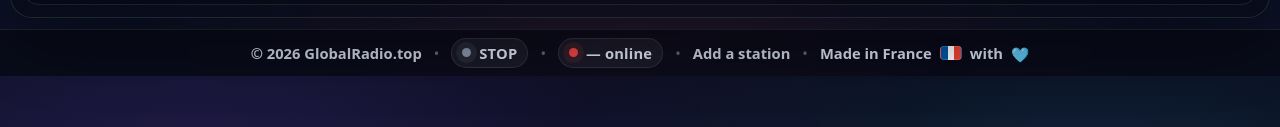
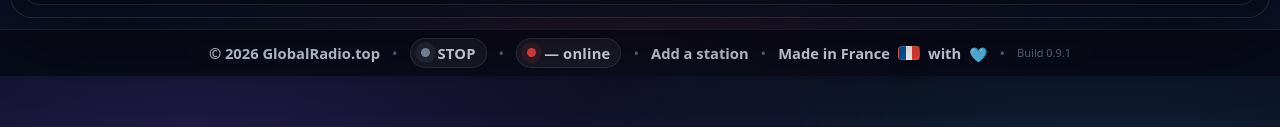
Before and after one commit to nexlyn-ai/globalradio, a website: page index.html in a window 1280 px wide. Shown: the part 724-851 px from the top of the page. Drawn offline with Linux system fonts and the light colour scheme; no server answers.

Commit message:
Add files via upload

```diff
--- a/index.html
+++ b/index.html
@@ -1556,6 +1556,13 @@ header.isSticky{
       <span class="frFlag" aria-hidden="true"></span>
       <span data-i18n="with">with</span> <span class="heartBlue" aria-hidden="true">🩵</span>
     </span>
+
+<span style="opacity:.55;">•</span>
+<span id="footerBuild" style="opacity:.6; font-size:11px; cursor:pointer;">
+  Build 0.9.1
+</span>
+
+
   </div>
 
   <div id="fsMode" aria-hidden="true">
```
